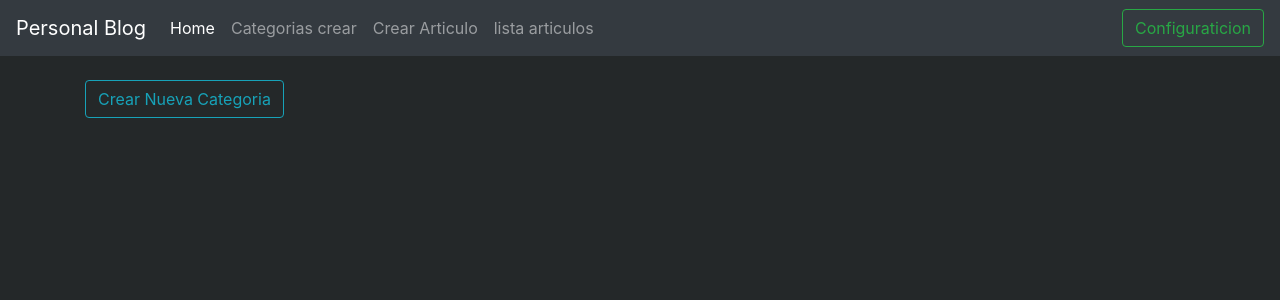
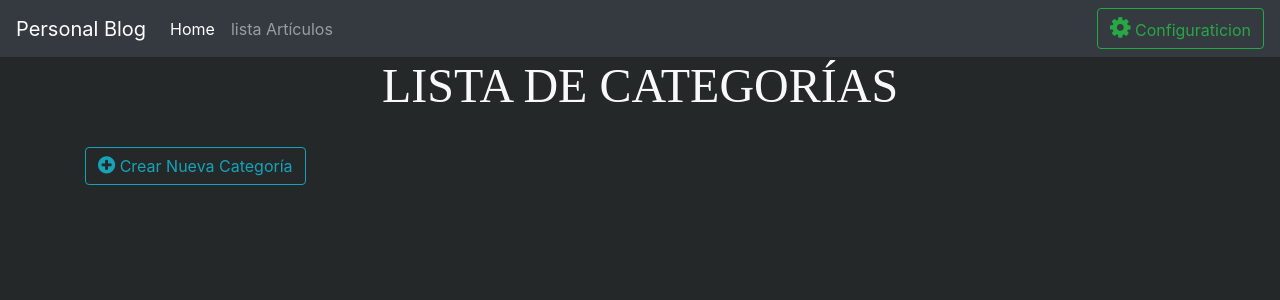
Before and after one commit to Fernanda-Marcano/personal-blog, a Django app: page / in a window 1280 px wide. Shown: the top 300 px of the page. Run offline with Django 5.2, Linux system fonts and the light colour scheme; data that the repository does not hold is empty.

Commit message:
Mensajes de alerta agregados, creación y diseño del detail-article.html y manejo de iconos

```diff
--- a/apps/blog/urls.py
+++ b/apps/blog/urls.py
@@ -13,5 +13,6 @@ urlpatterns = [
     path('article/list/', views.list_article, name='list-article'),
     path('article/list-cat-art/<int:id>/', views.list_category_article, name='list-cat-art'),
     path('article/edit/<int:id>/', views.edit_article, name='edit-article'),
+    path('article/detail/<int:id>/', views.detail_article, name='detail-article'),
     path('article/delete/<int:id>/', views.delete_article, name='delete-article'),
 ]
--- a/apps/blog/views.py
+++ b/apps/blog/views.py
@@ -1,5 +1,5 @@
 from django.shortcuts import render, redirect
-from django.http import HttpResponse
+from django.contrib import messages
 from .models import Category, Article
 from .forms import CategoryForm, ArticleForm
 
@@ -9,9 +9,11 @@ def create_category(request):
         form_category = CategoryForm(request.POST, request.FILES)
         if form_category.is_valid():
             form_category.save()
-            return HttpResponse('Funciona Correctamente')
+            messages.success(request, 'Categoría creada con éxito')
+            return redirect(to='list-category')
         else:
-            return HttpResponse('Ha ocurrido un error')
+            messages.error(request, 'Ha ocurrido un error')
+            return redirect(to='list-category')
     form_category = CategoryForm()
     context = {
         'category':form_category,
@@ -31,9 +33,11 @@ def edit_category(request, id):
         form_category = CategoryForm(request.POST, request.FILES, instance=category_id)
         if form_category.is_valid():
             form_category.save()
-            return HttpResponse(f'La categoria {category_id} fue editada correctamente')
+            messages.success(request, 'Categoría actualizada con éxito')
+            return redirect(to='list-category')
         else:
-            return HttpResponse('No se pudo editar la categoria')
+            messages.error(request, 'Ha ocurrido un error')
+            return redirect(to='list-category')
     form_category = CategoryForm(instance=category_id)
     context = {
         'category':form_category,
@@ -44,6 +48,7 @@ def edit_category(request, id):
 def delete_category(request, id):
     category_id = Category.objects.get(id=id)
     category_id.delete()
+    messages.success(request, 'Categoría eliminada correctamente')
     return redirect(to='list-category')
 
 
@@ -54,9 +59,11 @@ def create_article(request):
         form_article = ArticleForm(request.POST or None)
         if form_article.is_valid():
             form_article.save()
-            return HttpResponse('Articulo agregado correctamente')
+            messages.success(request, 'Artículo creado con éxito')
+            return redirect(to='list-article')
         else:
-            return HttpResponse('Ha ocurrido un error al crear el articulo')
+            messages.error(request, 'Ha ocurrido un error')
+            return redirect(to='list-article')
     form_article = ArticleForm()
     context = {'form_article':form_article}
     return render(request, 'article/create.html', context)
@@ -84,9 +91,11 @@ def edit_article(request, id):
         form_article = ArticleForm(request.POST or None, instance=article_id)
         if form_article.is_valid():
             form_article.save()
-            return redirect(to='list-category')
+            messages.success(request, 'Artículo actualizado con éxito')
+            return redirect(to='list-article')
         else:
-            return HttpResponse('No se pudo editar el articulo')
+            messages.error(request, 'Ha ocurrido un error')
+            return redirect(to='list-article')
     form_article = ArticleForm(instance=article_id)
     context = {
         'form_article':form_article
@@ -103,4 +112,5 @@ def detail_article(request, id):
 def delete_article(request, id):
     article_id = Article.objects.get(id=id)
     article_id.delete()
-    return redirect(to='list-category')
+    messages.success(request, 'Artículo eliminado correctamente')
+    return redirect(to='list-article')
--- a/static/css/style.css
+++ b/static/css/style.css
@@ -42,3 +42,20 @@ body {
     background: transparent;
     color: #000;
 }
+
+.list-title {
+    font-size: 3rem;
+    font-family: 'Times New Roman', Times, serif;
+}
+
+.detail {
+    margin: auto;
+    background: transparent;
+    border: none;
+    font-size: 22px;
+}
+
+.detail-title {
+    font-size: 4rem;
+    text-align: center;
+}
--- a/templates/article/create.html
+++ b/templates/article/create.html
@@ -8,7 +8,7 @@
 <div class="container">
     <div class="card text-left mt-5 center text-light" style="width: 30rem;">
         <div class="card-header text-center">
-            <h4>Crear Articulo</h4>
+            <h4>Crear Artículo</h4>
         </div>
         <div class="card-body">
             <form action="" method="post" enctype="multipart/form-data">
@@ -27,7 +27,9 @@
                         </div>
                     {% endfor %}
                 </div>
-                <button type="submit" class="btn btn-outline-success" style="width: 100%;">Crear</button>
+                <button type="submit" class="btn btn-outline-success" style="width: 100%;">
+                    <i class="fa fa-paper-plane" style="font-size:20px;"></i>
+                    CREAR</button>
             </form>
         </div>
     </div>
--- a/templates/article/edit.html
+++ b/templates/article/edit.html
@@ -8,7 +8,7 @@
 <div class="container">
     <div class="card text-left mt-5 center text-light" style="width: 30rem;">
         <div class="card-header text-center">
-            <h4>Crear Articulo</h4>
+            <h4>Crear Artículo</h4>
         </div>
         <div class="card-body">
             <form action="" method="post" enctype="multipart/form-data">
@@ -27,7 +27,9 @@
                         </div>
                     {% endfor %}
                 </div>
-                <button type="submit" class="btn btn-outline-success" style="width: 100%;">Crear</button>
+                <button type="submit" class="btn btn-outline-success" style="width: 100%;">
+                    <i class="fa fa-paper-plane" style="font-size:20px;"></i>
+                    ACTUALIZAR</button>
             </form>
         </div>
     </div>
--- a/templates/category/edit.html
+++ b/templates/category/edit.html
@@ -8,7 +8,7 @@
     <div class="container">
         <div class="card text-left mt-5 center text-light" style="width: 30rem;">
             <div class="card-header text-center">
-                <h4>Crear Categoria</h4>
+                <h4>Crear Categoría</h4>
             </div>
             <div class="card-body">
                 <form action="" method="post" enctype="multipart/form-data">
@@ -27,7 +27,8 @@
                             </div>
                         {% endfor %}
                     </div>
-                    <button type="submit" class="btn btn-outline-success" style="width: 100%;">Crear</button>
+                    <button type="submit" class="btn btn-outline-success" style="width: 100%;">
+                        <i class="fa fa-paper-plane" style="font-size:20px;"></i> ACTUALIZAR</button>
                 </form>
             </div>
         </div>
--- a/templates/category/list.html
+++ b/templates/category/list.html
@@ -1,12 +1,15 @@
 {% extends '../layouts/base.html' %}
 
 
-{% block title %} Lista Categorias {% endblock title %}
+{% block title %} Lista Categorías {% endblock title %}
 
 
 {% block content %}
     <div class="container">
-        <a class="btn btn-outline-info mt-4" href="{% url 'create-category' %}" role="button">Crear Nueva Categoria</a>
+        <h2 class="text-center text-light list-title">LISTA DE CATEGORÍAS</h2>
+        <a class="btn btn-outline-info mt-4" href="{% url 'create-category' %}" role="button">
+            <i class="fa fa-plus-circle" style="font-size:20px;"></i>
+            Crear Nueva Categoría</a>
         <div class="row">
             {% for category in categories %}
                 <div class="col py-3">
@@ -18,15 +21,21 @@
                         </div>
                         <div class="card-body">
                             <div class="row">
-                                <div class="col">
-                                    <a href="{% url 'list-cat-art' id=category.id %}" class="card-link">Ver Categoria</a>
+                                <div class="col text-center">
+                                    <a href="{% url 'list-cat-art' id=category.id %}" class="card-link">
+                                        <i class="fa fa-eye" style="font-size:24px; color:#000"></i>
+                                    </a>
                                 </div>
-                                <div class="col">
-                                    <a href="{% url 'edit-category' id=category.id %}" class="card-link">Editar Categoria</a>
+                                <div class="col text-center">
+                                    <a href="{% url 'edit-category' id=category.id %}" class="card-link">
+                                        <i class="fa fa-pencil-square-o" style="font-size:24px; color:#000"></i>
+                                    </a>
                                 </div>
-                                <div class="col">
+                                <div class="col text-center ">
                                     <a href="{% url 'delete-category' id=category.id %}" class="card-link"
-                                    onclick="return(alert('Seguro desea eliminar {{ category.name }}?'))">Eliminar Categoria</a>
+                                    onclick="return(alert('Seguro desea eliminar {{ category.name }}?'))">
+                                    <i class="fa fa-trash-o" style="font-size:24px; color:#000"></i>
+                                    </a>
                                 </div>
                             </div>
                         </div>
--- a/templates/layouts/base.html
+++ b/templates/layouts/base.html
@@ -6,10 +6,27 @@
     <meta name="viewport" content="width=device-width, initial-scale=1.0">
     <link rel="stylesheet" href="https://cdn.jsdelivr.net/npm/bootstrap@4.6.2/dist/css/bootstrap.min.css" integrity="sha384-xOolHFLEh07PJGoPkLv1IbcEPTNtaed2xpHsD9ESMhqIYd0nLMwNLD69Npy4HI+N" crossorigin="anonymous">
     <link rel="stylesheet" href="{% static 'css/style.css' %}">
+    <link rel="stylesheet" href="https://cdnjs.cloudflare.com/ajax/libs/font-awesome/4.7.0/css/font-awesome.min.css">
     <title>Personal Blog | {% block title %} {% endblock %} </title>
 </head>
 <body>
     {% include 'layouts/partials/navbar.html' %}
+
+    {% if messages %}
+        <ul class="messages">
+            {% for message in messages %}
+                <div class="alert alert-{{ message.tags }} mt-3 alert-dismissible fade show" role="alert"
+                style="width: 40rem; margin: auto;">
+                    <li {% if message.tags %} class="{{ message.tags }}"{% endif %}
+                    style="list-style: none;">{{ message }}</li>
+                    <button type="button" class="close" data-dismiss="alert" aria-label="Close">
+                        <span aria-hidden="true">&times;</span>
+                    </button>
+                </div>
+            {% endfor %}
+        </ul>
+    {% endif %}
+
 
     {% block content %}
 
--- a/templates/layouts/partials/navbar.html
+++ b/templates/layouts/partials/navbar.html
@@ -9,17 +9,13 @@
                 <a class="nav-link" href="{% url 'list-category' %}">Home <span class="sr-only">(current)</span></a>
             </li>
             <li class="nav-item">
-                <a class="nav-link" href="{% url 'create-category' %}">Categorias crear</a>
-            </li>
-            <li class="nav-item">
-                <a class="nav-link" href="{% url 'create-article' %}">Crear Articulo</a>
-            </li>
-            <li class="nav-item">
-                <a class="nav-link" href="{% url 'list-article' %}">lista articulos</a>
+                <a class="nav-link" href="{% url 'list-article' %}">lista Artículos</a>
             </li>
         </ul>
         <form class="d-flex">
-            <a class="btn btn-outline-success" type="submit">Configuraticion</a>
+            <a class="btn btn-outline-success" type="submit">
+                <i class="fa fa-gear" style="font-size:24px;"></i>
+                Configuraticion</a>
         </form>
     </div>
 </nav>
```
Also changed, not shown: templates/article/category_article.html (+6 -3 lines), templates/article/detail.html (+17 -0 lines), templates/article/list.html (+9 -6 lines), templates/category/create.html (+5 -3 lines).
